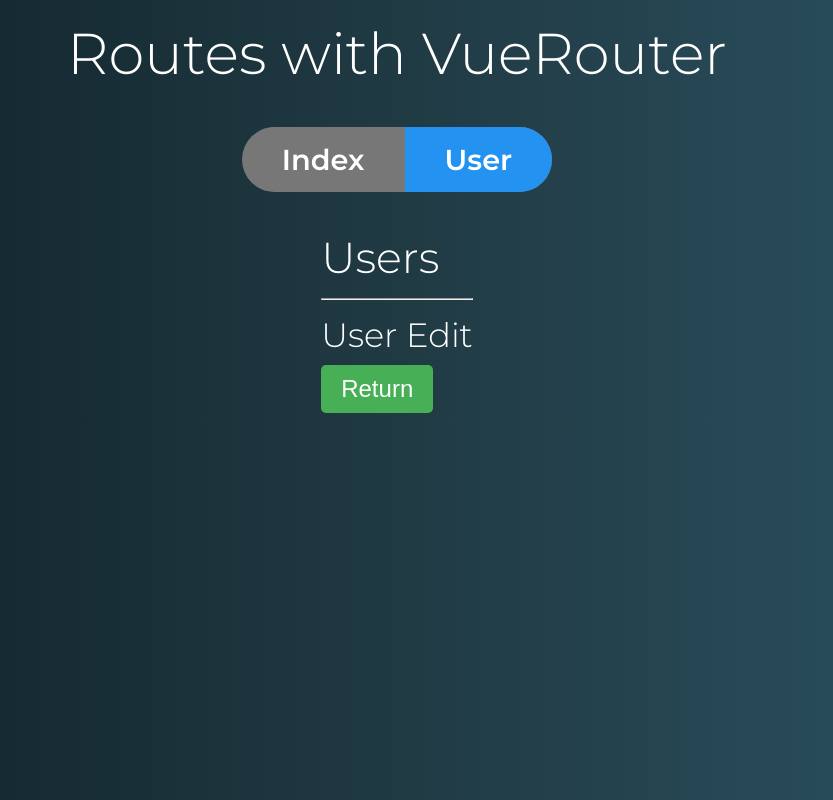
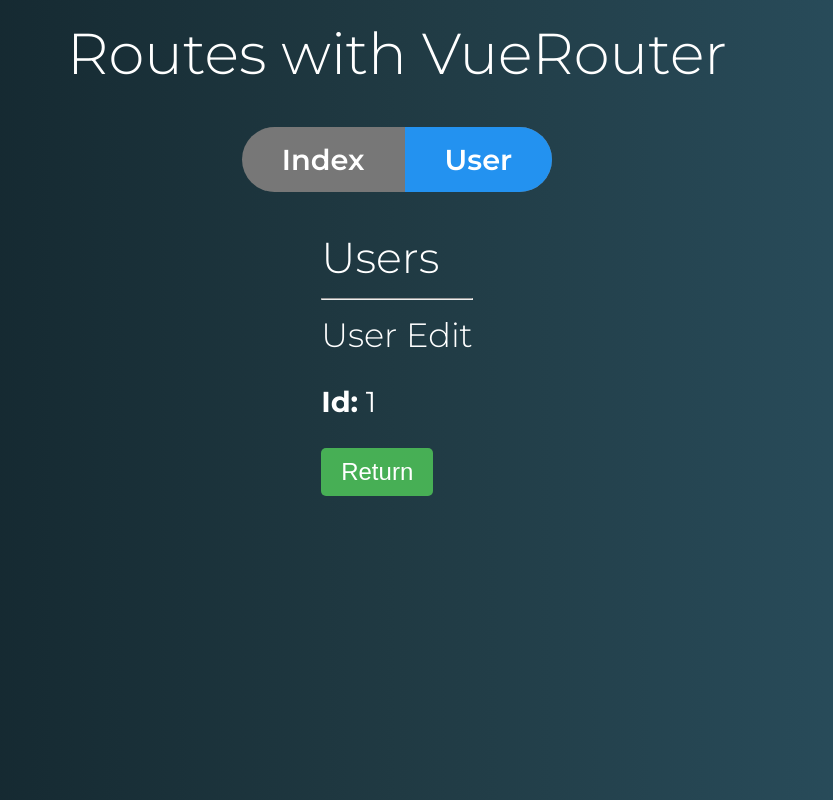
Before and after one commit to pedrosales/VueJS, a Vue app in the folder vue-router/routes-exercises/: page /users/1/edit in a window 1280 px wide. Shown: the whole page, without its empty margins (243-1076 px from the left). Built offline with nearby package versions, Linux system fonts and the light colour scheme.

Commit message:
navigation user details

```diff
--- a/vue-router/routes-exercises/src/components/user/UserEdit.vue
+++ b/vue-router/routes-exercises/src/components/user/UserEdit.vue
@@ -1,11 +1,17 @@
 <template>
   <div class="user-edit">
     <h3>User Edit</h3>
+    <p>
+      <strong>Id:</strong>
+      {{ id }}
+    </p>
   </div>
 </template>
 
 <script>
-export default {};
+export default {
+  props: ["id"],
+};
 </script>
 
 <style>
--- a/vue-router/routes-exercises/src/components/user/UserList.vue
+++ b/vue-router/routes-exercises/src/components/user/UserList.vue
@@ -2,9 +2,9 @@
   <div class="user-list">
     <h3>User List</h3>
     <ul class="list">
-      <li class="list-item">User 1</li>
-      <li class="list-item">User 2</li>
-      <li class="list-item">User 3</li>
+      <router-link tag="li" to="/users/1" class="list-item">User 1</router-link>
+      <router-link tag="li" to="/users/2" class="list-item">User 2</router-link>
+      <router-link tag="li" to="/users/3" class="list-item">User 3</router-link>
     </ul>
   </div>
 </template>
```
